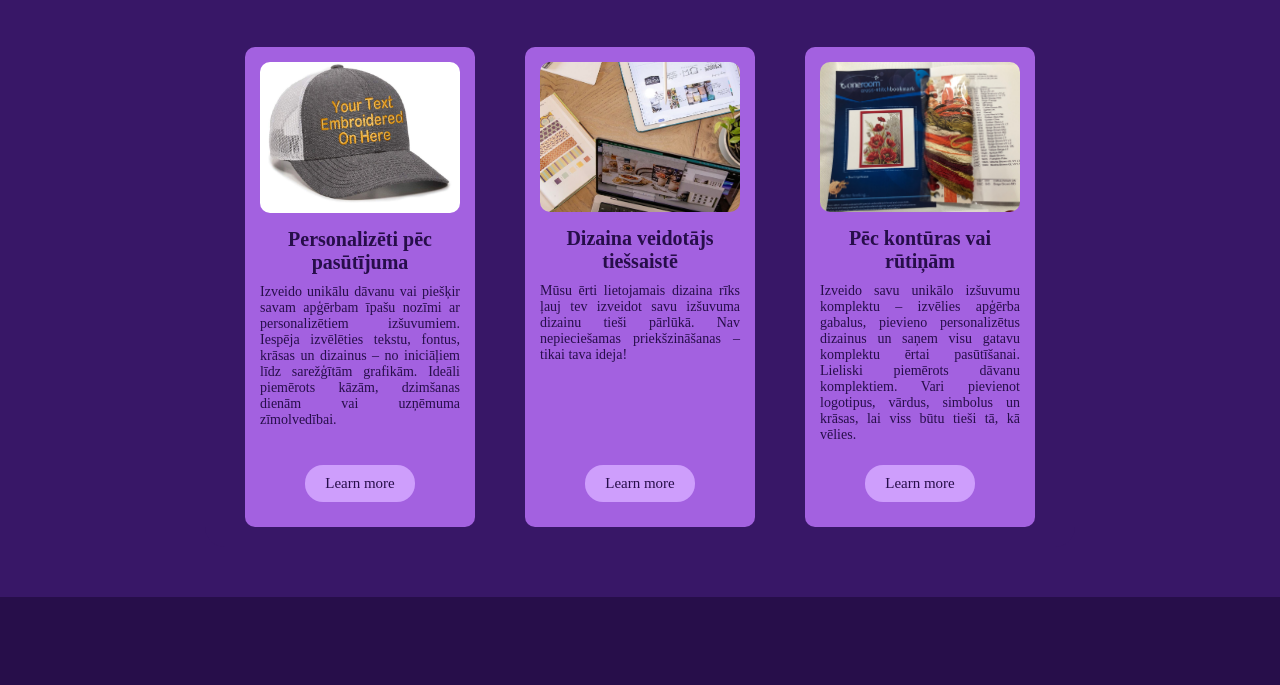
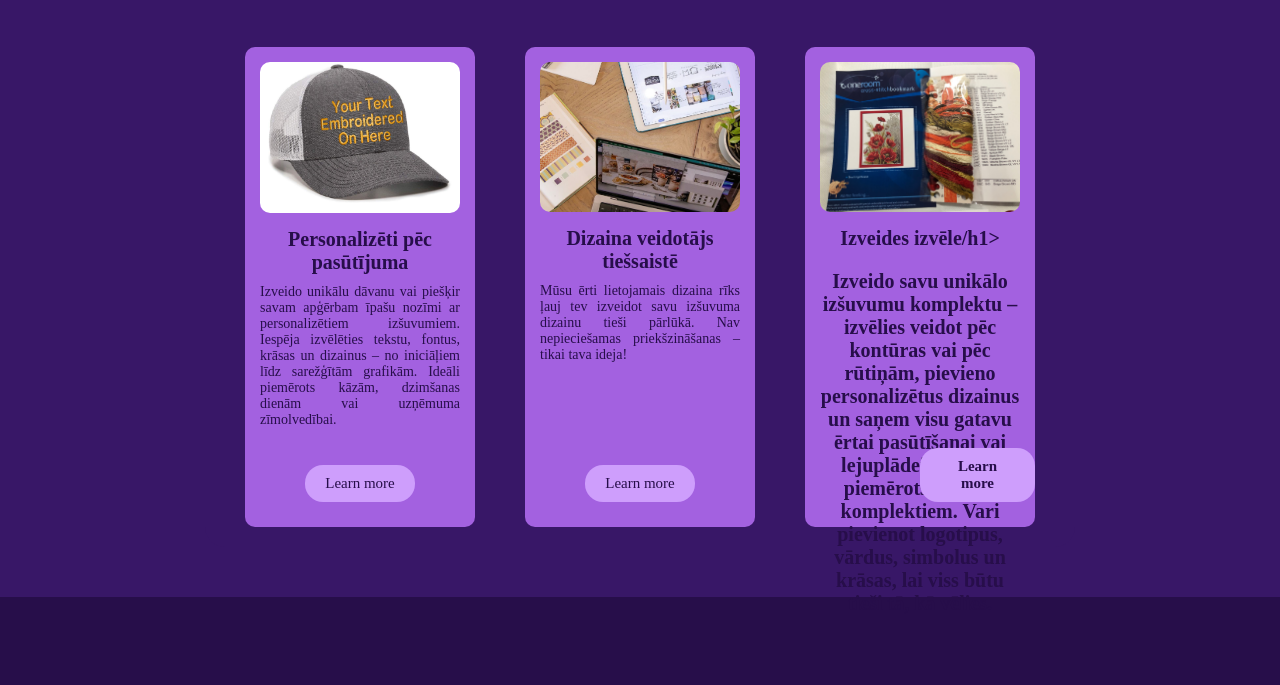
Before and after one commit to 23DP1AOrbi/embroidery_site, a plain HTML site: page index.html in a window 1280 px wide. Shown: the part 1660-2345 px from the top of the page. Drawn offline with Linux system fonts and the light colour scheme.

Commit message:
Satura izmaiņas

```diff
--- a/index.html
+++ b/index.html
@@ -70,9 +70,10 @@
         <div class="card">
             <div class="card-content">
                 <img src="src/img/kit.jpg">
-                <h1>Pēc kontūras vai rūtiņām</h1>
-                <p>Izveido savu unikālo izšuvumu komplektu – izvēlies apģērba gabalus, pievieno personalizētus dizainus
-                  un saņem visu gatavu komplektu ērtai pasūtīšanai. Lieliski piemērots dāvanu komplektiem.
+                <h1>Izveides izvēle/h1>
+                <p>Izveido savu unikālo izšuvumu komplektu – izvēlies veidot pēc kontūras vai pēc rūtiņām,
+                   pievieno personalizētus dizainus
+                  un saņem visu gatavu ērtai pasūtīšanai vai lejuplādei. Lieliski piemērots dāvanu komplektiem.
                    Vari pievienot logotipus, vārdus, simbolus un krāsas, lai viss
                     būtu tieši tā, kā vēlies.</p>
                 <a class="btn" href="#custom-kit">Learn more</a>
```
